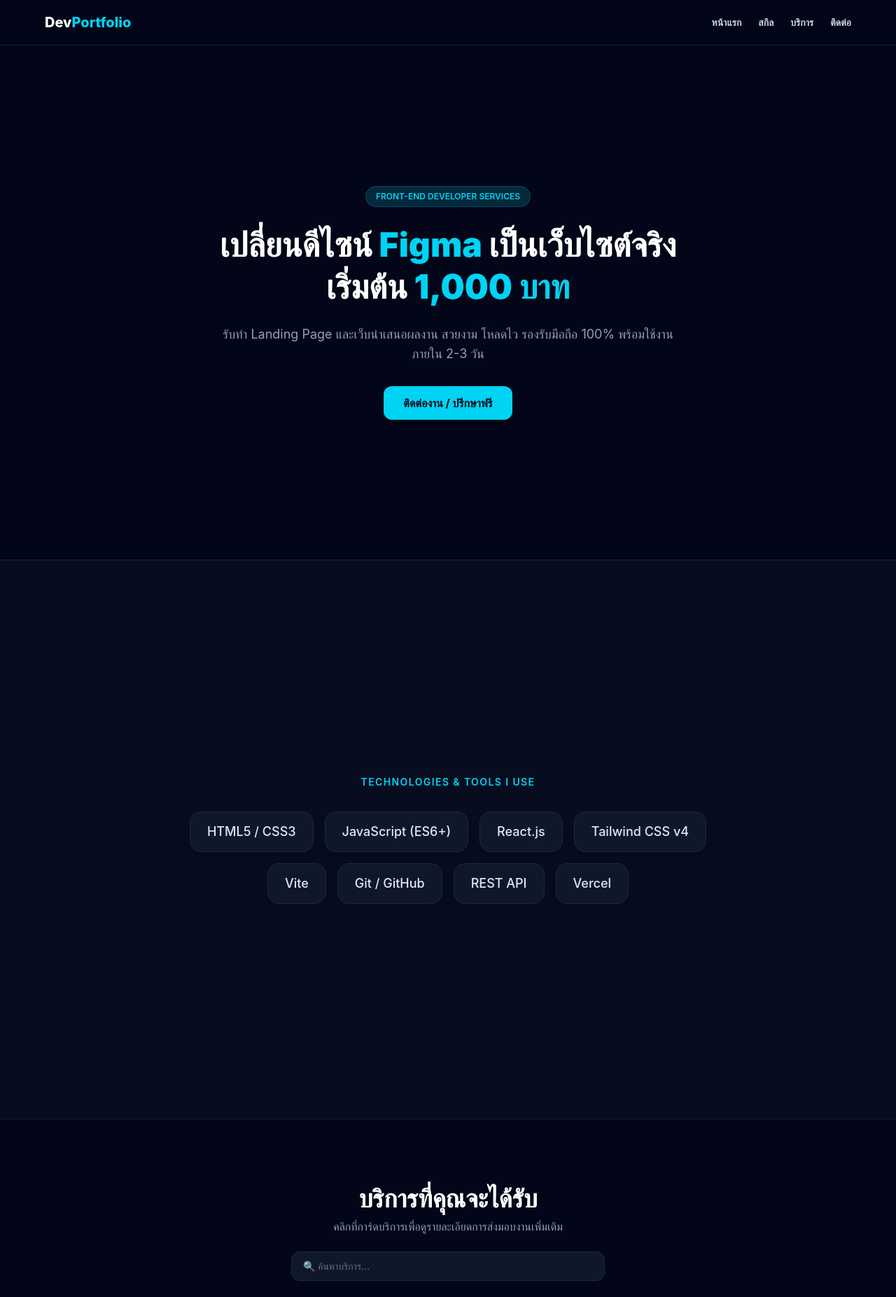
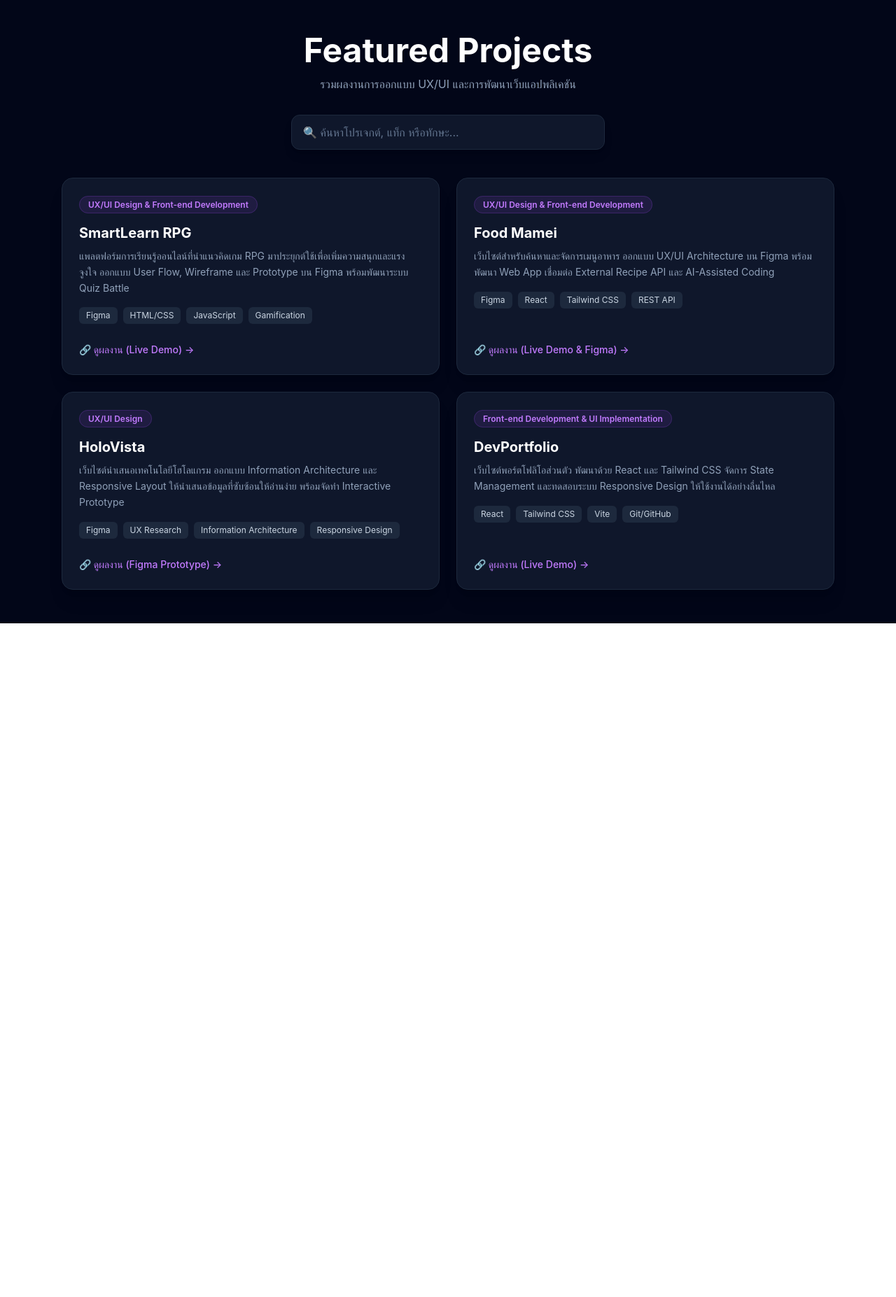
Before and after one commit to borripat25471/my-react-portfolio, a React (Vite) app: page / in a window 1280 px wide. Shown: the top 1854 px of the page at 70% size. After the commit the page ends 891 px from the top, so only its background shows below. Built offline with nearby package versions, Linux system fonts and the light colour scheme.

Commit message:
Update UX/UI portfolio projects

```diff
--- a/src/App.jsx
+++ b/src/App.jsx
@@ -1,207 +1,100 @@
-import { useState } from 'react';
-import ServiceCard from './components/ServiceCard';
+import React, { useState } from 'react';
 
-const servicesData = [
+export default function App() {
+  const [searchTerm, setSearchTerm] = useState("");
+
+  const projectsData = [
     {
-    id: 1,
-    title: 'Landing Page จาก Figma / Adobe XD',
-    description: 'แปลงดีไซน์จาก Figma เป็นเว็บไซต์ด้วย React & Tailwind CSS โหลดเร็ว รองรับทุกอุปกรณ์ 100%',
-    price: 1000,
-    tags: ['React', 'Tailwind CSS', 'Responsive'],
-    details: {
-      duration: '2 - 3 วัน',
-      deliverables: [
-        'แปลงไฟล์ Figma เป็น Code (Clean Code & Reusable Component)',
-        'รองรับ Responsive ทุกขนาดหน้าจอ (Mobile, Tablet, Desktop)',
-        'ปรับแต่ง SEO เบื้องต้น + Meta Tags',
-        'Deploy ขึ้น Vercel / Netlify พร้อมใช้งาน'
-      ]
-    }
+      title: "SmartLearn RPG",
+      category: "UX/UI Design & Front-end Development",
+      description: "แพลตฟอร์มการเรียนรู้ออนไลน์ที่นำแนวคิดเกม RPG มาประยุกต์ใช้เพื่อเพิ่มความสนุกและแรงจูงใจ ออกแบบ User Flow, Wireframe และ Prototype บน Figma พร้อมพัฒนาระบบ Quiz Battle",
+      tags: ["Figma", "HTML/CSS", "JavaScript", "Gamification"],
+      linkText: "Live Demo",
+      linkUrl: "https://smartlearn-rpg.vercel.app/"
     },
     {
-    id: 2,
-    title: 'พัฒนา Web Application / Dashboard',
-    description: 'พัฒนาหน้าเว็บเชื่อมต่อ REST API พร้อมระบบค้นหาและจัดการข้อมูลแบบ Dynamic',
-    price: 2500,
-    tags: ['React', 'JavaScript', 'REST API'],
-    details: {
-      duration: '5 - 7 วัน',
-      deliverables: [
-        'พัฒนา UI หน้าเว็บบอร์ด/ระบบหลังบ้านตามโจทย์',
-        'เชื่อมต่อ REST API / Fetch Data (CRUD)',
-        'ระบบค้นหา Filter และ Sort ข้อมูล',
-        'ระบบแจ้งเตือน Error Handling & Loading State'
-      ]
-    }
+      title: "Food Mamei",
+      category: "UX/UI Design & Front-end Development",
+      description: "เว็บไซต์สำหรับค้นหาและจัดการเมนูอาหาร ออกแบบ UX/UI Architecture บน Figma พร้อมพัฒนา Web App เชื่อมต่อ External Recipe API และ AI-Assisted Coding",
+      tags: ["Figma", "React", "Tailwind CSS", "REST API"],
+      linkText: "Live Demo & Figma",
+      linkUrl: "https://foodmamei.vercel.app/"
     },
     {
-    id: 3,
-    title: 'ปรับแต่ง UI/UX & Dark Mode',
-    description: 'ปรับแต่งและแก้ไขหน้าเว็บเดิมให้ทันสมัย ปรับโทนสี Dark Mode และเพิ่ม Animation ปฏิสัมพันธ์',
-    price: 1500,
-    tags: ['Tailwind CSS', 'UI/UX', 'Design'],
-    details: {
-      duration: '1 - 2 วัน',
-      deliverables: [
-        'รีดีไซน์หน้าเว็บเดิมให้ทันสมัยสไตล์ Modern Web',
-        'เพิ่มระบบสลับ Dark Mode / Light Mode',
-        'ใส่ Micro-interaction Animations สวยงาม'
-      ]
-    }
+      title: "HoloVista",
+      category: "UX/UI Design",
+      description: "เว็บไซต์นำเสนอเทคโนโลยีโฮโลแกรม ออกแบบ Information Architecture และ Responsive Layout ให้นำเสนอข้อมูลที่ซับซ้อนให้อ่านง่าย พร้อมจัดทำ Interactive Prototype",
+      tags: ["Figma", "UX Research", "Information Architecture", "Responsive Design"],
+      linkText: "Figma Prototype",
+      linkUrl: "https://www.figma.com/design/sK0dyZHRRHM9NJ8p8ulj0Z/HoloVista?node-id=0-1&t=HysPQqYXwKfneXuE-1"
     },
     {
-    id: 4,
-    title: 'Performance & Speed Optimization',
-    description: 'ปรับแต่งการโหลดหน้าเว็บให้รวดเร็ว ลดขนาดไฟล์ และปรับโครงสร้างให้ติดอันดับบน Google (SEO)',
-    price: 1200,
-    tags: ['Vite', 'SEO', 'Performance'],
-    details: {
-      duration: '1 - 2 วัน',
-      deliverables: [
-        'วิเคราะห์และเพิ่มคะแนน Lighthouse / PageSpeed',
-        'Compress รูปภาพและ Optimize Assets ทั้งหมด',
-        'จัดโครงสร้าง HTML Semantic Tag เพื่อ SEO'
-      ]
-    }
+      title: "DevPortfolio",
+      category: "Front-end Development & UI Implementation",
+      description: "เว็บไซต์พอร์ตโฟลิโอส่วนตัว พัฒนาด้วย React และ Tailwind CSS จัดการ State Management และทดสอบระบบ Responsive Design ให้ใช้งานได้อย่างลื่นไหล",
+      tags: ["React", "Tailwind CSS", "Vite", "Git/GitHub"],
+      linkText: "Live Demo",
+      linkUrl: "https://my-react-portfolio-rust-sigma.vercel.app/"
     }
   ];
 
-const techStack = ['HTML5 / CSS3', 'JavaScript (ES6+)', 'React.js', 'Tailwind CSS v4', 'Vite', 'Git / GitHub', 'REST API', 'Vercel'];
-
-export default function App() {
-  const [isContactOpen, setIsContactOpen] = useState(false);
-  const [selectedService, setSelectedService] = useState(null);
-  const [searchTerm, setSearchTerm] = useState('');
-
-  const filteredServices = servicesData.filter((item) =>
-    item.title.toLowerCase().includes(searchTerm.toLowerCase()) ||
-    item.description.toLowerCase().includes(searchTerm.toLowerCase()) ||
-    item.tags.some(tag => tag.toLowerCase().includes(searchTerm.toLowerCase()))
+  const filteredProjects = projectsData.filter(project =>
+    project.title.toLowerCase().includes(searchTerm.toLowerCase()) ||
+    project.category.toLowerCase().includes(searchTerm.toLowerCase()) ||
+    project.tags.some(tag => tag.toLowerCase().includes(searchTerm.toLowerCase()))
   );
 
   return (
-    <div className="bg-slate-950 text-slate-100 font-sans antialiased">
-      {/* Navigation Bar */}
-      <nav className="border-b border-slate-800/80 bg-slate-950/90 backdrop-blur-md fixed top-0 left-0 right-0 z-40 px-6 py-4 h-[65px]">
-        <div className="max-w-6xl mx-auto flex justify-between items-center h-full">
-          <span className="text-xl font-extrabold text-white">Dev<span className="text-cyan-400">Portfolio</span></span>
-          <div className="flex gap-6 text-sm font-bold text-slate-300">
-            <a href="#home" className="hover:text-cyan-400 transition">หน้าแรก</a>
-            <a href="#skills" className="hover:text-cyan-400 transition">สกิล</a>
-            <a href="#services" className="hover:text-cyan-400 transition">บริการ</a>
-            <button onClick={() => setIsContactOpen(true)} className="hover:text-cyan-400 transition cursor-pointer">ติดต่อ</button>
+    <div className="bg-slate-950 text-slate-100 font-sans antialiased min-h-screen">
+      <section id="projects" className="min-h-screen snap-start flex flex-col justify-center items-center py-12 px-6 max-w-6xl mx-auto">
+        <h2 className="text-3xl md:text-5xl font-bold text-center text-white mb-3">Featured Projects</h2>
+        <p className="text-slate-400 text-sm md:text-base text-center mb-8">รวมผลงานการออกแบบ UX/UI และการพัฒนาเว็บแอปพลิเคชัน</p>
+
+        {/* ช่องค้นหาโปรเจกต์ */}
+        <div className="max-w-md w-full mx-auto mb-10">
+          <input
+            type="text"
+            placeholder="🔍 ค้นหาโปรเจกต์, แท็ก หรือทักษะ..."
+            value={searchTerm}
+            onChange={(e) => setSearchTerm(e.target.value)}
+            className="w-full bg-slate-900 border border-slate-800 text-white placeholder-slate-500 rounded-xl px-4 py-3 focus:outline-none focus:border-purple-500 transition-colors shadow-lg"
+          />
         </div>
-        </div>
-      </nav>
 
-      {/* Hero Section */}
-      <section id="home" className="h-screen snap-start flex flex-col justify-center items-center px-4 text-center max-w-4xl mx-auto pt-[65px]">
-        <span className="text-cyan-400 text-xs font-semibold uppercase bg-cyan-950/80 px-3.5 py-1.5 rounded-full border border-cyan-800/60 mb-6">
-          FRONT-END DEVELOPER SERVICES
+        {/* แสดงผลการ์ดโปรเจกต์ */}
+        <div className="grid grid-cols-1 md:grid-cols-2 gap-6 w-full">
+          {filteredProjects.map((project, index) => (
+            <div key={index} className="bg-slate-900 border border-slate-800 rounded-2xl p-6 flex flex-col justify-between hover:border-purple-500/50 transition-all shadow-xl">
+              <div>
+                <span className="text-xs font-semibold px-3 py-1 bg-purple-500/10 text-purple-400 rounded-full border border-purple-500/20">
+                  {project.category}
                 </span>
-        <h1 className="text-3xl md:text-5xl font-black text-white mb-6 leading-tight">
-          เปลี่ยนดีไซน์ <span className="text-cyan-400">Figma</span> เป็นเว็บไซต์จริง<br />
-          เริ่มต้น <span className="text-cyan-400">1,000 บาท</span>
-        </h1>
-        <p className="text-slate-400 text-base md:text-lg mb-8 max-w-2xl mx-auto">
-          รับทำ Landing Page และเว็บนำเสนอผลงาน สวยงาม โหลดไว รองรับมือถือ 100% พร้อมใช้งานภายใน 2-3 วัน
-        </p>
-        <button onClick={() => setIsContactOpen(true)} className="bg-cyan-400 hover:bg-cyan-300 text-slate-950 font-bold px-7 py-3 rounded-xl shadow-md transition cursor-pointer">
-          ติดต่องาน / ปรึกษาฟรี
-        </button>
-      </section>
+                <h3 className="text-xl font-bold text-white mt-4 mb-2">{project.title}</h3>
+                <p className="text-slate-400 text-sm mb-4 leading-relaxed">{project.description}</p>
 
-      {/* Tech Stack Section */}
-      <section id="skills" className="h-screen snap-start flex flex-col justify-center items-center border-t border-b border-slate-800/80 bg-slate-900/40 px-6">
-        <div className="max-w-6xl mx-auto text-center">
-          <p className="text-sm font-semibold uppercase tracking-widest text-cyan-400 mb-8">TECHNOLOGIES & TOOLS I USE</p>
-          <div className="flex flex-wrap justify-center gap-4 max-w-3xl mx-auto">
-            {techStack.map((tech, index) => (
-              <span key={index} className="bg-slate-900 border border-slate-800 text-slate-200 text-base md:text-lg font-medium px-6 py-3.5 rounded-2xl shadow-lg">
-                {tech}
+                <div className="flex flex-wrap gap-2 mb-6">
+                  {project.tags.map((tag, tIndex) => (
+                    <span key={tIndex} className="text-xs bg-slate-800 text-slate-300 px-2.5 py-1 rounded-md">
+                      {tag}
                     </span>
                   ))}
                 </div>
               </div>
-      </section>
 
-      {/* Services Section */}
-      <section id="services" className="h-screen snap-start flex flex-col justify-center items-center pt-[65px] pb-8 px-6 max-w-6xl mx-auto">
-        <h2 className="text-2xl md:text-4xl font-bold text-center text-white mb-2">บริการที่คุณจะได้รับ</h2>
-        <p className="text-slate-400 text-sm md:text-base text-center mb-6">คลิกที่การ์ดบริการเพื่อดูรายละเอียดการส่งมอบงานเพิ่มเติม</p>
-
-        <div className="max-w-md w-full mx-auto mb-6">
-          <input
-            type="text"
-            placeholder="🔍 ค้นหาบริการ..."
-            value={searchTerm}
-            onChange={(e) => setSearchTerm(e.target.value)}
-            className="bg-slate-900 border border-slate-800 text-white placeholder-slate-500 rounded-xl px-4 py-2.5 focus:border-cyan-400 w-full text-sm outline-none"
-          />
+              <div>
+                <a
+                  href={project.linkUrl}
+                  target="_blank"
+                  rel="noopener noreferrer"
+                  className="inline-flex items-center text-sm font-medium text-purple-400 hover:text-purple-300 transition-colors"
+                >
+                  🔗 ดูผลงาน ({project.linkText}) →
+                </a>
               </div>
-
-        <div className="grid grid-cols-1 md:grid-cols-2 gap-4 w-full">
-          {filteredServices.map((item) => (
-            <ServiceCard
-              key={item.id}
-              title={item.title}
-              description={item.description}
-              price={item.price}
-              tags={item.tags}
-              onClick={() => setSelectedService(item)}
-            />
+            </div>
           ))}
         </div>
       </section>
-
-      {/* Detail Modal */}
-      {selectedService && (
-        <div className="fixed inset-0 bg-slate-950/80 backdrop-blur-sm flex items-center justify-center p-4 z-50">
-          <div className="bg-slate-900 border border-slate-800 p-6 md:p-8 rounded-2xl max-w-lg w-full text-left shadow-2xl relative">
-            <span className="text-xs text-cyan-400 font-semibold uppercase">รายละเอียดบริการ</span>
-            <h3 className="text-xl md:text-2xl font-bold text-white mt-1 mb-3">{selectedService.title}</h3>
-            <p className="text-slate-300 text-sm mb-6 leading-relaxed">{selectedService.description}</p>
-
-            <div className="bg-slate-950 p-4 rounded-xl border border-slate-800/80 mb-6">
-              <p className="text-xs text-slate-400 mb-2 font-medium">สิ่งที่ลูกค้าจะได้รับ:</p>
-              <ul className="list-disc list-inside text-xs md:text-sm text-slate-300 space-y-1.5">
-                {selectedService.details.deliverables.map((item, idx) => (
-                  <li key={idx}>{item}</li>
-                ))}
-              </ul>
-              <div className="mt-4 pt-3 border-t border-slate-800 flex justify-between text-xs text-slate-400">
-                <span>ระยะเวลาทำงาน: <strong className="text-cyan-400">{selectedService.details.duration}</strong></span>
-                <span>ราคาเริ่มต้น: <strong className="text-cyan-400 font-bold">฿{selectedService.price.toLocaleString()}</strong></span>
-              </div>
-            </div>
-
-            <div className="flex gap-3">
-              <button onClick={() => { setSelectedService(null); setIsContactOpen(true); }} className="flex-1 bg-cyan-400 hover:bg-cyan-300 text-slate-950 font-bold py-2.5 rounded-xl text-sm transition">
-                ติดต่องานนี้
-              </button>
-              <button onClick={() => setSelectedService(null)} className="bg-slate-800 hover:bg-slate-700 text-slate-300 font-medium px-4 py-2.5 rounded-xl text-sm transition">
-                ปิด
-              </button>
-            </div>
-          </div>
-        </div>
-      )}
-
-      {/* Contact Modal */}
-      {isContactOpen && (
-        <div className="fixed inset-0 bg-slate-950/80 backdrop-blur-sm flex items-center justify-center p-4 z-50">
-          <div className="bg-slate-900 border border-slate-800 p-6 rounded-2xl max-w-sm w-full text-left shadow-2xl">
-            <h3 className="text-xl font-bold text-cyan-400 mb-2">ติดต่องาน</h3>
-            <p className="text-slate-300 text-sm mb-4 leading-relaxed">
-              เบอร์โทร: 063-164-7907 <br />
-              Email: borripat25471@gmail.com
-            </p>
-            <button onClick={() => setIsContactOpen(false)} className="w-full bg-red-500/80 hover:bg-red-500 text-white font-medium py-2 rounded-xl transition">
-              ปิด
-            </button>
-          </div>
-        </div>
-      )}
     </div>
   );
 }
```
Lines whose indentation alone changed are shown as unchanged.
